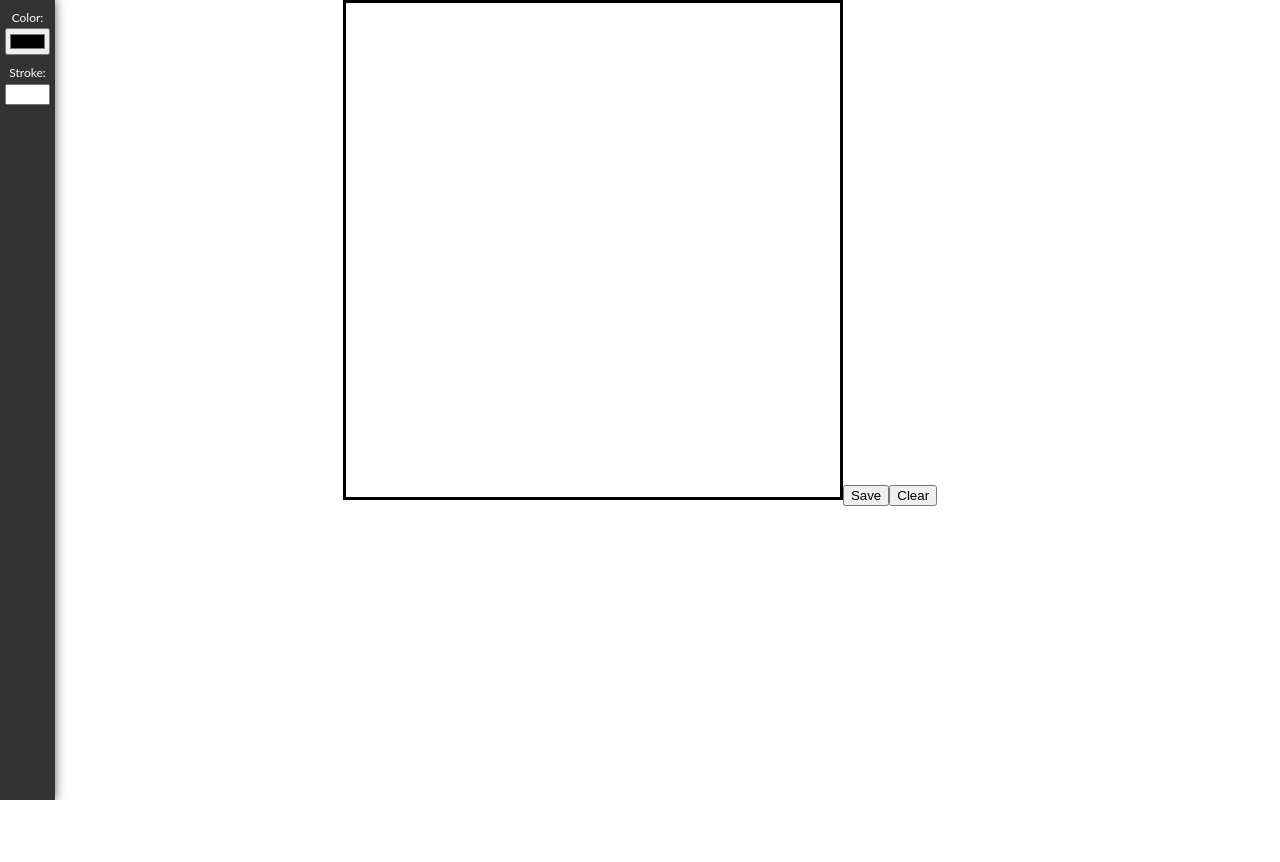
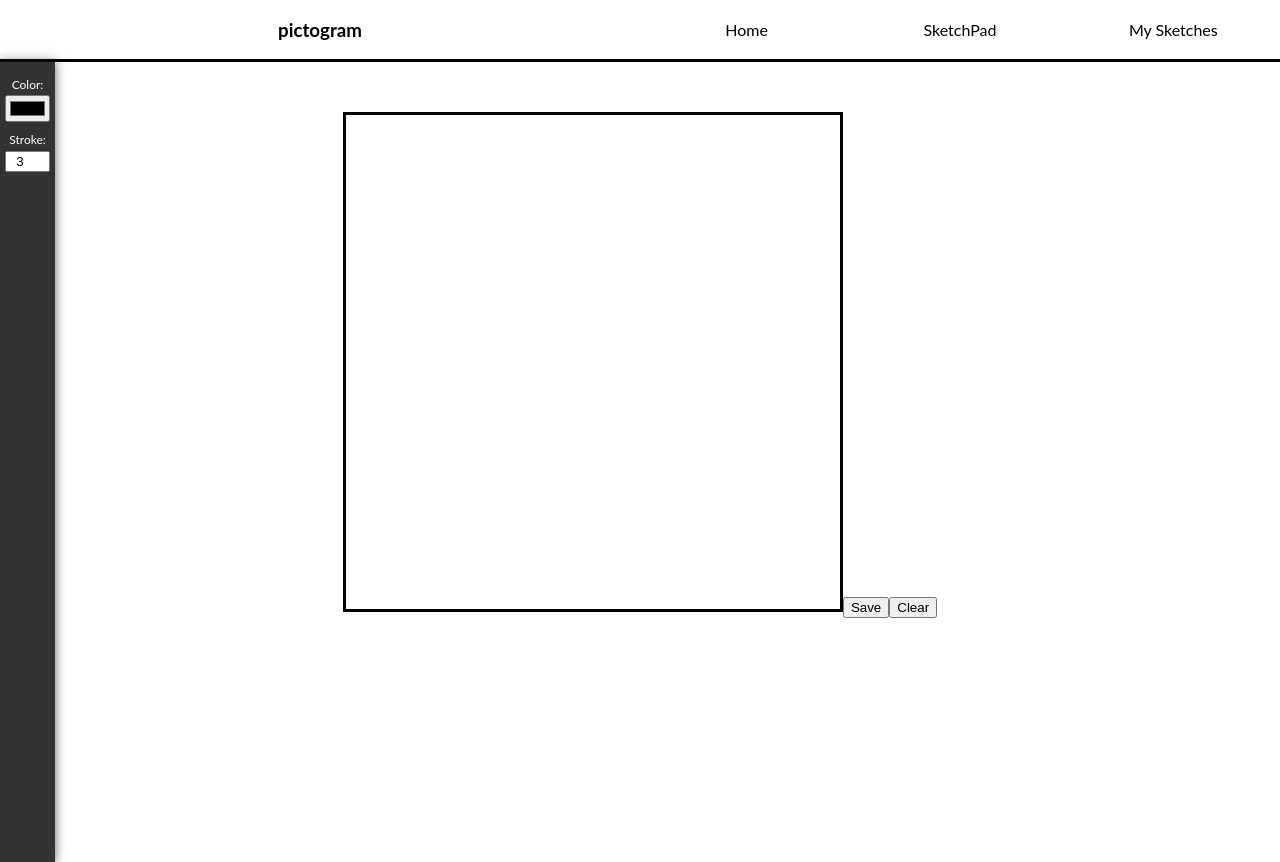
Before and after one commit to Hank95/pictogram, a React (Create React App) app: page / in a window 1280 px wide. Before the commit the page ends 800 px from the top, so only its background shows below. Built offline with nearby package versions, Linux system fonts and the light colour scheme.

Commit message:
canvas to state

```diff
--- a/src/App.js
+++ b/src/App.js
@@ -3,6 +3,7 @@ import "./App.css";
 import StyleBar from "./Components/StyleBar";
 import SketchPad from "./Components/SketchPad";
 import Pictures from "./Components/Pictures";
+import NavBar from "./Components/NavBar";
 
 function App() {
   const [pictures, setPictures] = useState([]);
@@ -29,10 +30,11 @@ function App() {
     const pic = e.target.previousSibling.toDataURL();
     setPictures([...pictures, pic]);
   };
-
+  console.log(pictures);
   return (
     <div className="App">
-      <StyleBar handleData={handleData} />
+      <NavBar />
+      <StyleBar handleData={handleData} formData={formData} />
       <SketchPad handleSave={handleSave} formData={formData} />
       <Pictures pictures={pictures} />
     </div>
--- a/src/Components/NavBar.js
+++ b/src/Components/NavBar.js
@@ -0,0 +1,14 @@
+const NavBar = () => {
+  return (
+    <div className="navBar">
+      <h3>pictogram</h3>
+      <div className="navButtons">
+        <div>Home</div>
+        <div>SketchPad</div>
+        <div>My Sketches</div>
+      </div>
+    </div>
+  );
+};
+
+export default NavBar;
--- a/src/Components/SketchPad.js
+++ b/src/Components/SketchPad.js
@@ -4,23 +4,29 @@ const SketchPad = ({ formData, handleSave }) => {
   const canvasRef = useRef(null);
   const contextRef = useRef(null);
   const [isDrawing, setIsDrawing] = useState(false);
+  const [canvas, setCanvas] = useState(null);
 
   useEffect(() => {
-    const canvas = canvasRef.current;
-    canvas.width = 500;
-    canvas.height = 500;
-    canvas.style.width = `${500}px`;
-    canvas.style.height = `${500}px`;
-    canvas.style.border = "3px solid black";
-    canvas.fillStyle = "white";
-
+    const newCanvas = canvasRef.current;
+    newCanvas.width = 500;
+    newCanvas.height = 500;
+    newCanvas.style.width = `${500}px`;
+    newCanvas.style.height = `${500}px`;
+    newCanvas.style.border = "3px solid black";
+    newCanvas.fillStyle = "white";
+    setCanvas(newCanvas);
+  }, []);
+  useEffect(() => {
+    if (canvas) {
       const context = canvas.getContext("2d");
       context.scale(1, 1);
       context.lineCap = "round";
       context.strokeStyle = formData.color;
       context.lineWidth = formData.stroke;
+      context.fillStyle = "white";
       contextRef.current = context;
-  }, [formData.color, formData.stroke]);
+    }
+  }, [canvas, formData.color, formData.stroke]);
 
   const startDrawing = ({ nativeEvent }) => {
     const { offsetX, offsetY } = nativeEvent;
@@ -52,7 +58,7 @@ const SketchPad = ({ formData, handleSave }) => {
   };
 
   return (
-    <div>
+    <div className="sketch">
       <canvas
         onMouseDown={startDrawing}
         onMouseUp={endDrawing}
--- a/src/Components/StyleBar.js
+++ b/src/Components/StyleBar.js
@@ -14,7 +14,7 @@ const StyleBar = ({ handleData, formData }) => {
             name="stroke"
             min="2"
             max="200"
-            // value={formData.stroke}
+            value={formData.stroke}
             onChange={handleData}
           />
         </li>
--- a/src/index.css
+++ b/src/index.css
@@ -39,14 +39,25 @@ h4 {
   text-align: center;
   user-select: none;
 }
-
+.navBar {
+  width: 100%;
+  height: 10%;
+  display: grid;
+  grid-template-columns: 1fr 1fr;
+  border-bottom: solid;
+}
+.navButtons {
+  align-items: center;
+  display: grid;
+  grid-template-columns: 1fr 1fr 1fr;
+}
 .sidebar {
   background-color: #333;
   box-shadow: 0px 0px 10px rgba(30, 30, 30, 0.7);
   color: #fff;
   position: absolute;
-  left: 0;
-  top: 0;
+  /* left: 0;
+  top: 0; */
   height: 100vh;
   padding: 5px;
   z-index: 1000;
@@ -61,6 +72,7 @@ h4 {
   padding: 0;
   margin: 0;
   height: 100%;
+  margin-top: 10%;
 }
 
 .sidebar ul li {
@@ -89,3 +101,7 @@ h4 {
   font-size: 12px;
   margin-bottom: 3px;
 }
+
+.sketch {
+  margin-top: 50px;
+}
```
Lines whose indentation alone changed are shown as unchanged.
